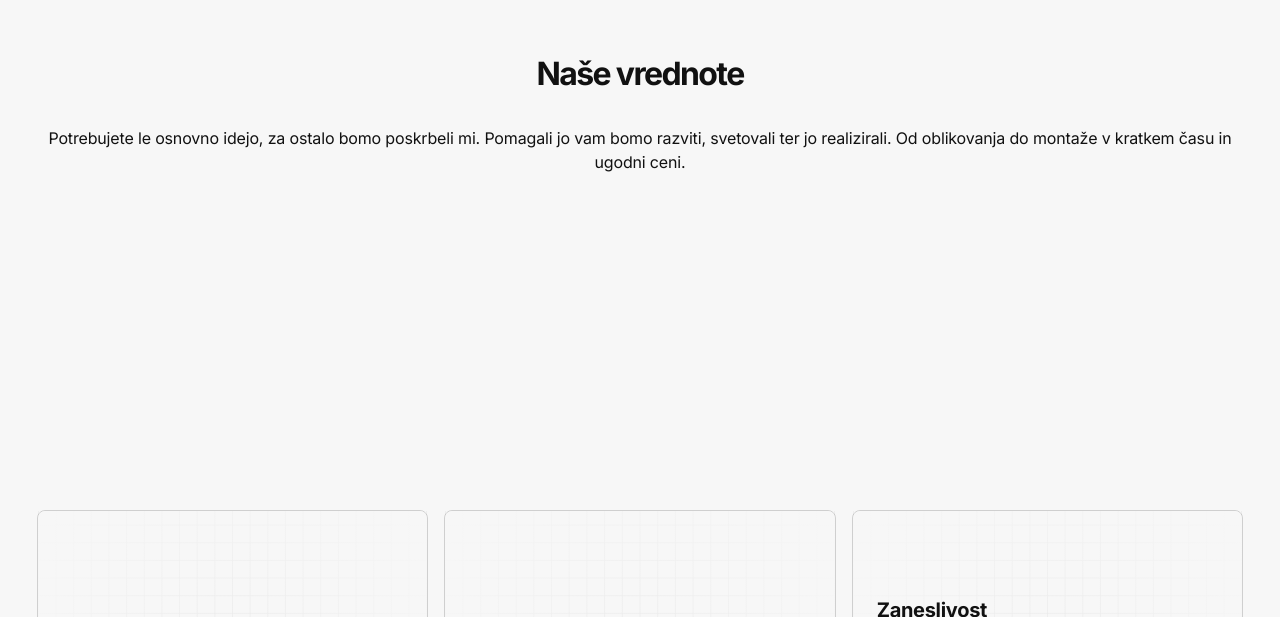
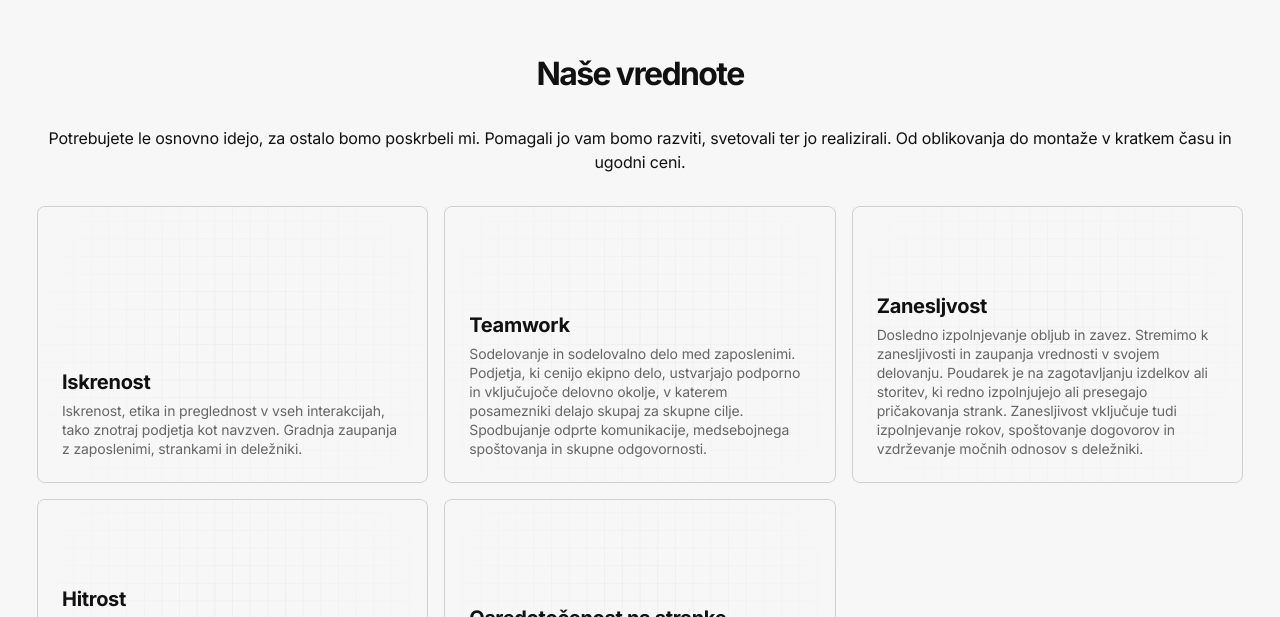
Before and after one commit to marked1996/nowa, a Next.js app: page /o-nas in a window 1280 px wide. Shown: the part 743-1360 px from the top of the page. Built offline with nearby package versions, Linux system fonts and the light colour scheme.

Commit message:
o-nas fix

```diff
--- a/src/app/o-nas/page.jsx
+++ b/src/app/o-nas/page.jsx
@@ -13,7 +13,7 @@ function AboutPage() {
         "
         hrefDark="/kontakt"
       />
-      <section className="pt-12 md:pt-22 lg:pt-28 pb-28 md:pb-36 lg:pb-48">
+      <section className="pt-12 md:pt-22 lg:pt-28 ">
         <h2 className="heading text-center pb-4 md:pb-6 lg:pb-8 max-w-[1238px] m-auto px-section flex-wrap">
           Naše vrednote
         </h2>
@@ -23,7 +23,7 @@ function AboutPage() {
           montaže v kratkem času in ugodni ceni.
         </p>
       </section>
-      <section className="py-12 md:py-22 lg:py-28 max-w-[1238px] m-auto px-section">
+      <section className="pb-12 md:pb-22 lg:pb-28 max-w-[1238px] m-auto px-section">
         <Values />
         <div className="text-center pt-6 md:pt-8 lg:pt-12 px-section">
           <ButtonLight href="/kontakt" value="Začnimo uspešno zgodbo" />
```
